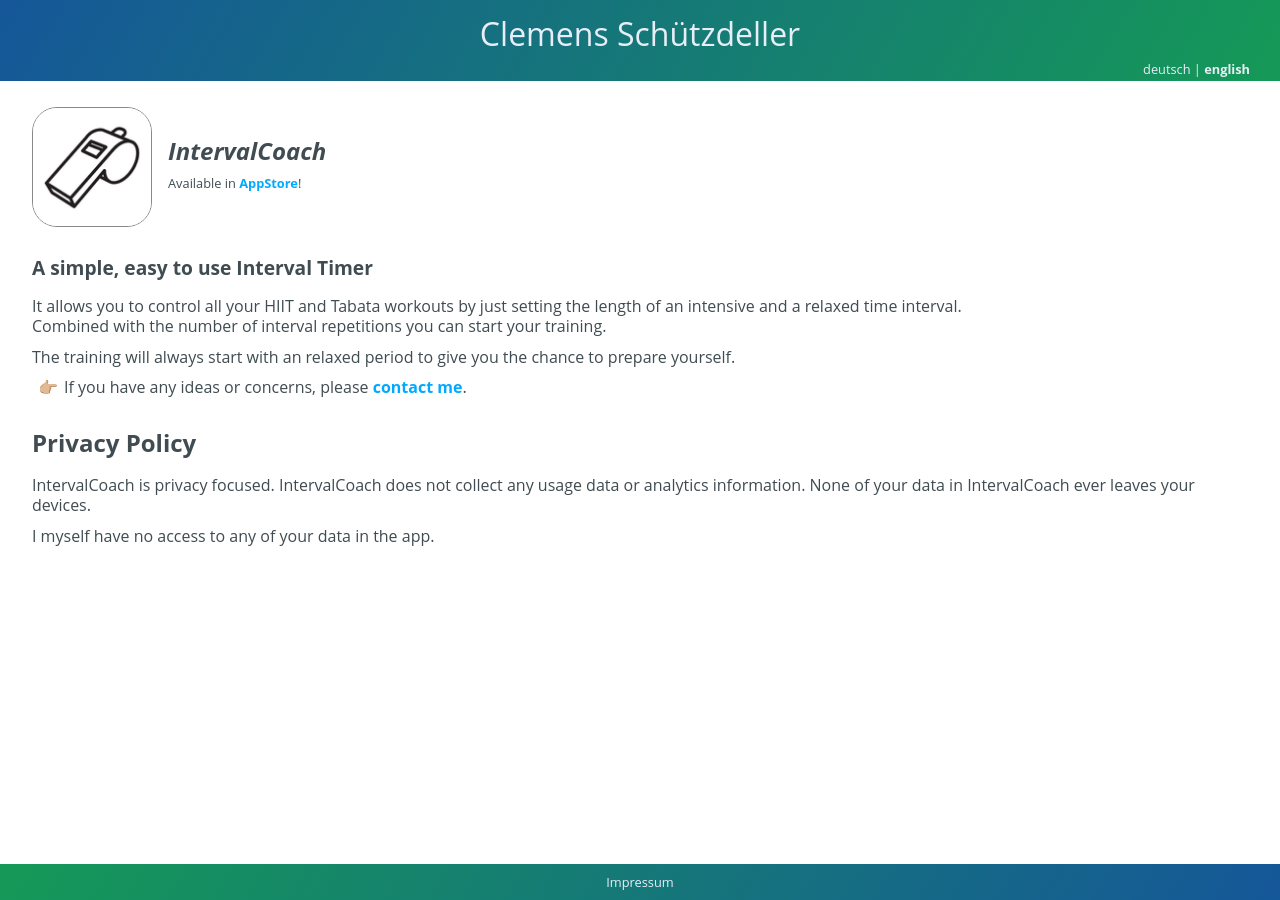
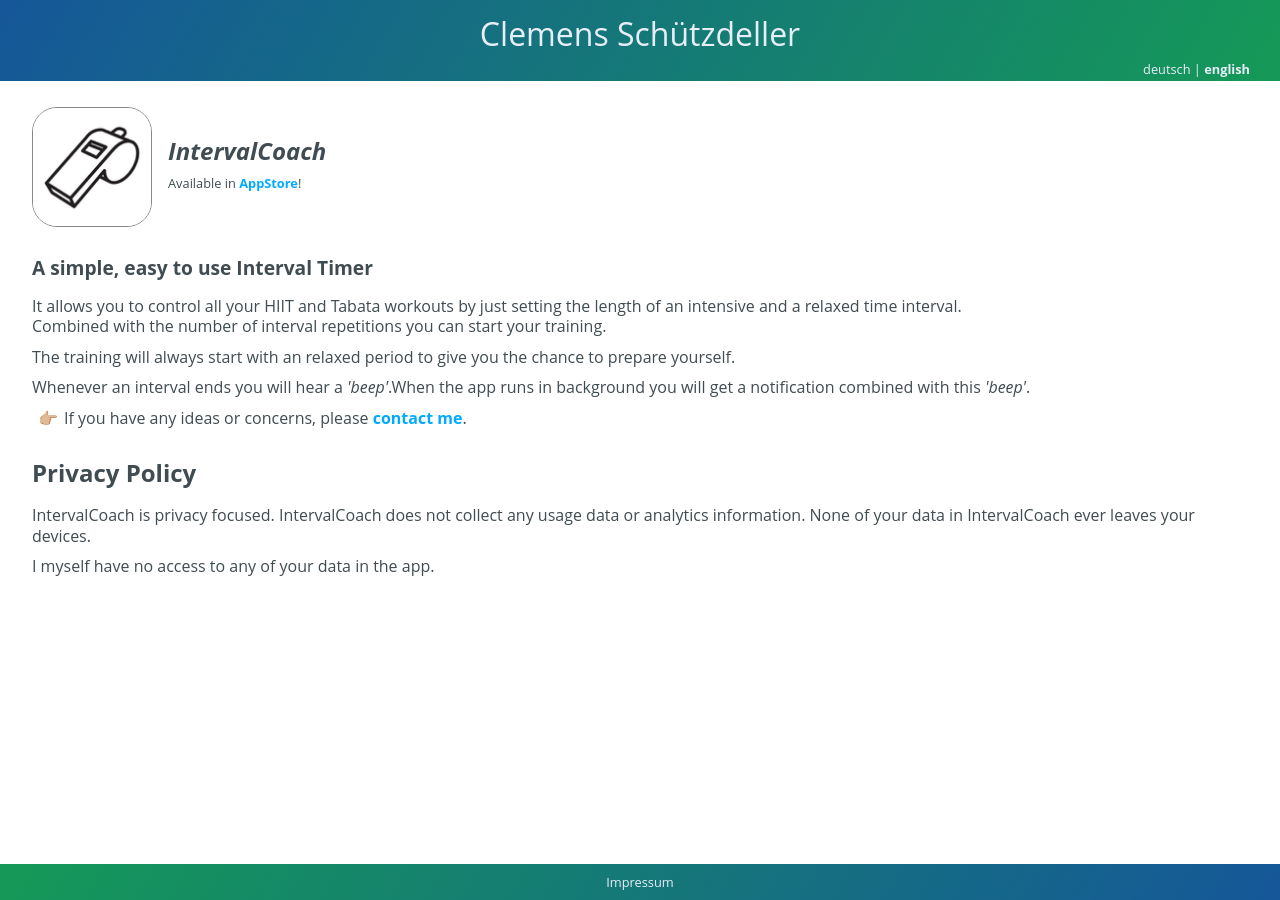
Before and after one commit to cs-LA/home, a Jekyll site: the page built from IntervalCoach/index.md, in a window 1280 px wide. Built offline with Jekyll 4.4.1, drawn with Linux system fonts in a browser that asks for light colours; our own code applies the rules of GitHub Pages for plain Markdown files.

Commit message:
Update index.md

```diff
--- a/IntervalCoach/index.md
+++ b/IntervalCoach/index.md
@@ -18,6 +18,7 @@
 
 <p><span class="en">It allows you to control all your HIIT and Tabata workouts by just setting the length of an intensive and a relaxed time interval.<br>Combined with the number of interval repetitions you can start your training.</span><span class="de">Kontrolliere alle Deine HIIT- und Tabata-Trainingseinheiten ganz einfach durch Festlegung der Länge eines intensiven und eines entspannten Zeitintervalls.<br>Kombiniert mit der Anzahl der Intervallwiederholungen kann das Training losgehen.</span></p>
 <p><span class="en">The training will always start with an relaxed period to give you the chance to prepare yourself.</span><span class="de">Das Training beginnt immer mit einer entspannten Phase, um sich vorbereiten zu können.</span></p>
+<p><span class="en">Whenever an interval ends you will hear a <i>'beep'</i>.When the app runs in background you will get a notification combined with this <i>'beep'</i>.</span><span class="de">Am Ende eines jeden Intervalls ertönt ein <i>'beep'</i>. Wenn die App im Hintergrund läuft, erscheint ein Hinweis zusammen mit diesem <i>'beep'</i>.</span></p>
 
 <p class="hint">
   <span class="en">If you have any ideas or concerns, please <b><a href="mailto:cl.schuetzdeller@icloud.com">contact me</a></b>.</span>
```
